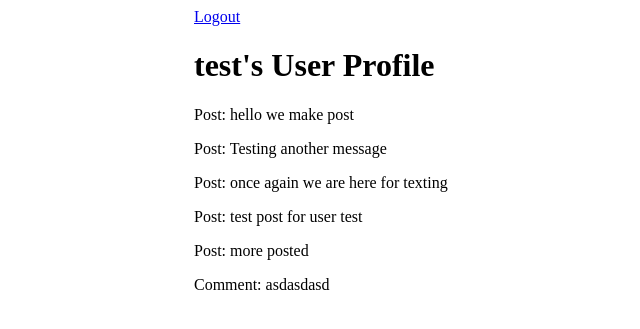
After one commit to aprilchomp/AChompDojo, a Django app: page /user_profile/1 in a window 1280 px wide. The commit adds this page. Shown: the top 329 px of the page, without its empty margins (96-736 px from the left). Run offline with Django 3.2, Linux system fonts and the light colour scheme; data comes from the database, SQL or seed files in the repository; both versions use the stored data as it was after the commit.

Commit message:
add likes

```diff
--- a/python_stack/django/django_intro/login_reg_project/login_reg_app/models.py
+++ b/python_stack/django/django_intro/login_reg_project/login_reg_app/models.py
@@ -29,6 +29,8 @@ class User(models.Model):
 class Wall_Message(models.Model):
     message = models.CharField(max_length=255)
     poster = models.ForeignKey(User, related_name='user_messages', on_delete=models.CASCADE)
+    # ADDING IN OUR LIKES
+    user_likes = models.ManyToManyField(User, related_name='liked_posts')
     created_at = models.DateTimeField(auto_now_add=True)
     updated_at = models.DateTimeField(auto_now=True)
 
--- /dev/null
+++ b/python_stack/django/django_intro/login_reg_project/login_reg_app/templates/profile.html
@@ -0,0 +1,31 @@
+<!DOCTYPE html>
+<html lang="en">
+<head>
+    <meta charset="UTF-8">
+    <meta name="viewport" content="width=device-width, initial-scale=1.0">
+    <title>User Profile</title>
+    {% load static %}
+    <link rel="stylesheet" type="text/css" href="{% static 'css/style.css' %}">
+</head>
+<body>
+    <div id="wrapper">
+
+        <a href="/logout">Logout</a>
+
+        <h1>{{user.first_name}}'s User Profile</h1>
+
+        {% for post in user.user_messages.all %}
+        <!-- user=from profile method in views, user_messages=from wall_message in models -- related_name -->
+            <p>Post: {{post.message}}</p>
+            <!-- post=variable set in for loop, message=from message in wall_message model -->
+        {% endfor %}
+
+        {% for comment in user.user_comments.all %}
+        <!-- user=from profile method in views, user_comments=from comment in models -- related_name -->
+            <p>Comment: {{comment.comment}}</p>
+            <!-- comment=variable in for loop, comment from comment in comment model -->
+        {% endfor %}
+
+    </div>
+</body>
+</html>
--- a/python_stack/django/django_intro/login_reg_project/login_reg_app/urls.py
+++ b/python_stack/django/django_intro/login_reg_project/login_reg_app/urls.py
@@ -9,4 +9,6 @@ urlpatterns = [
     path('logout', views.logout),
     path('make_post', views.post_mess),
     path('add_comment/<int:id>', views.post_comment),
+    path('user_profile/<int:id>', views.profile),
+    path('like/<int:id>', views.add_like),
 ]
--- a/python_stack/django/django_intro/login_reg_project/login_reg_app/views.py
+++ b/python_stack/django/django_intro/login_reg_project/login_reg_app/views.py
@@ -53,3 +53,15 @@ def post_comment(request, id):
     message = Wall_Message.objects.get(id=id)  ##what message the poster will comment on
     Comment.objects.create(comment=request.POST['comment'], poster=poster, wall_message=message) ##qury creates comment by a poster on a message
     return redirect('/success')
+
+def profile(request, id):
+    context = {
+        'user': User.objects.get(id=id)
+    }
+    return render(request, 'profile.html', context)
+
+def add_like(request, id):
+    liked_message = Wall_Message.objects.get(id=id)
+    user_liking = User.objects.get(id=request.session['id'])
+    liked_message.user_likes.add(user_liking)
+    return redirect('/success')
```
Also changed, not shown: python_stack/django/django_intro/login_reg_project/login_reg_app/templates/success.html (+7 -4 lines), python_stack/django/django_intro/login_reg_project/db.sqlite3, python_stack/django/django_intro/login_reg_project/login_reg_app/migrations/0004_wall_message_user_likes.py (added).
